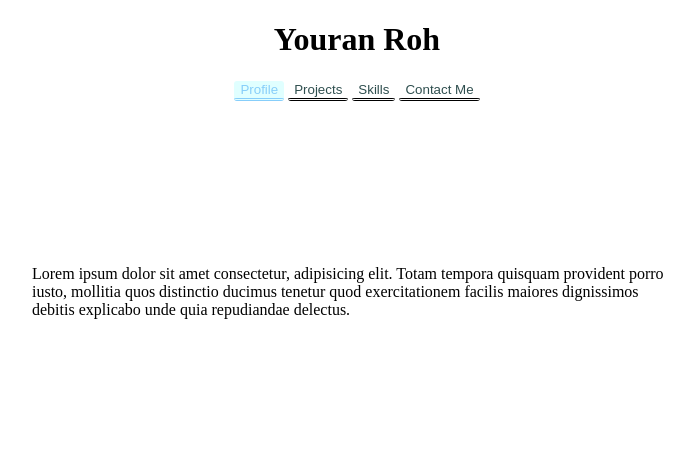
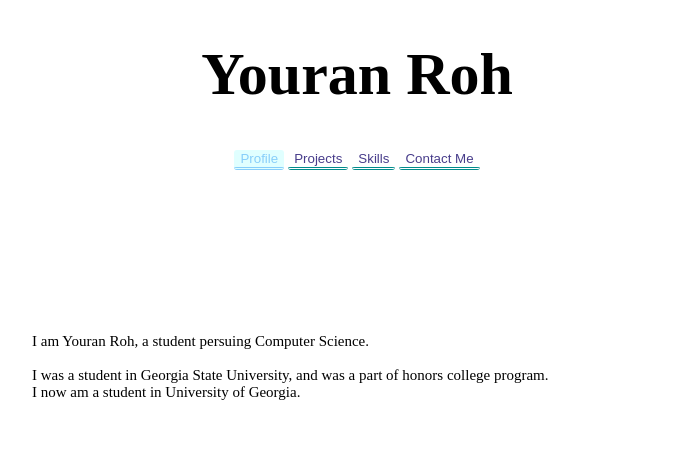
Before and after one commit to youranroh/portfolio_website, a plain HTML site: page Profile.html in a window 1280 px wide. Shown: the whole page, without its empty margins (283-977 px from the left). Drawn offline with Linux system fonts and the light colour scheme; a web font is replaced by a local one.

```diff
--- a/Profile.html
+++ b/Profile.html
@@ -11,7 +11,7 @@ and to practice using HTML and CSS for front end developing -->
     </head>
 
     <body>
-    <h1 class="center-alignment header-font">Youran Roh</h1>
+    <h1 class="header-font center-alignment">Youran Roh</h1>
 
     <!-- buttons for my pages -->
     <div class="center-alignment">
@@ -32,8 +32,12 @@ and to practice using HTML and CSS for front end developing -->
     <div class="big-empty-border"></div>
 
     <div class="body-margins-to-center">
-        <p>
-            Lorem ipsum dolor sit amet consectetur, adipisicing elit. Totam tempora quisquam provident porro iusto, mollitia quos distinctio ducimus tenetur quod exercitationem facilis maiores dignissimos debitis explicabo unde quia repudiandae delectus.
+        <p style="font-size:15px";>
+            I am Youran Roh, a student persuing Computer Science.
+            <br><br>
+            I was a student in Georgia State University, and was a part of honors college program. <br>
+            I now am a student in University of Georgia.
+
         </p>
     </div>
 
--- a/style.css
+++ b/style.css
@@ -7,12 +7,22 @@
     src: url(fonts/JalnanOTF.otf);
 }
 
+@keyframes header-coloring-animation {
+
+}
+
 .header-font {
     font-family: Avenir Next Bold;
+    font-size: 60px;
 }
 
 .subheading-font {
     font-family: Jalnan OTF;
+}
+
+.body-font {
+    font-family: Avenir Next Light;
+    font-size: 15px;
 }
 
 .center-alignment {
@@ -22,7 +32,7 @@
 .clear-buttons {
     background-color: white;
     border: none;
-    border-bottom: double black;
+    border-bottom: double darkcyan;
     border-radius: 3px;
     cursor: pointer;
 }
@@ -47,11 +57,11 @@
 }
 
 a:link {
-    color: darkslategray;
+    color:darkslateblue;
     text-decoration: none;
 }
 a:visited {
-    color: darkslategray;
+    color: darkslateblue;
     text-decoration: none;
 }
 a:hover {
```
Also changed, not shown: pages/ContactMe.html (+4 -6 lines), pages/Projects.html (+13 -1 lines), pages/Skills.html (+1 -1 lines), 1 other file.
